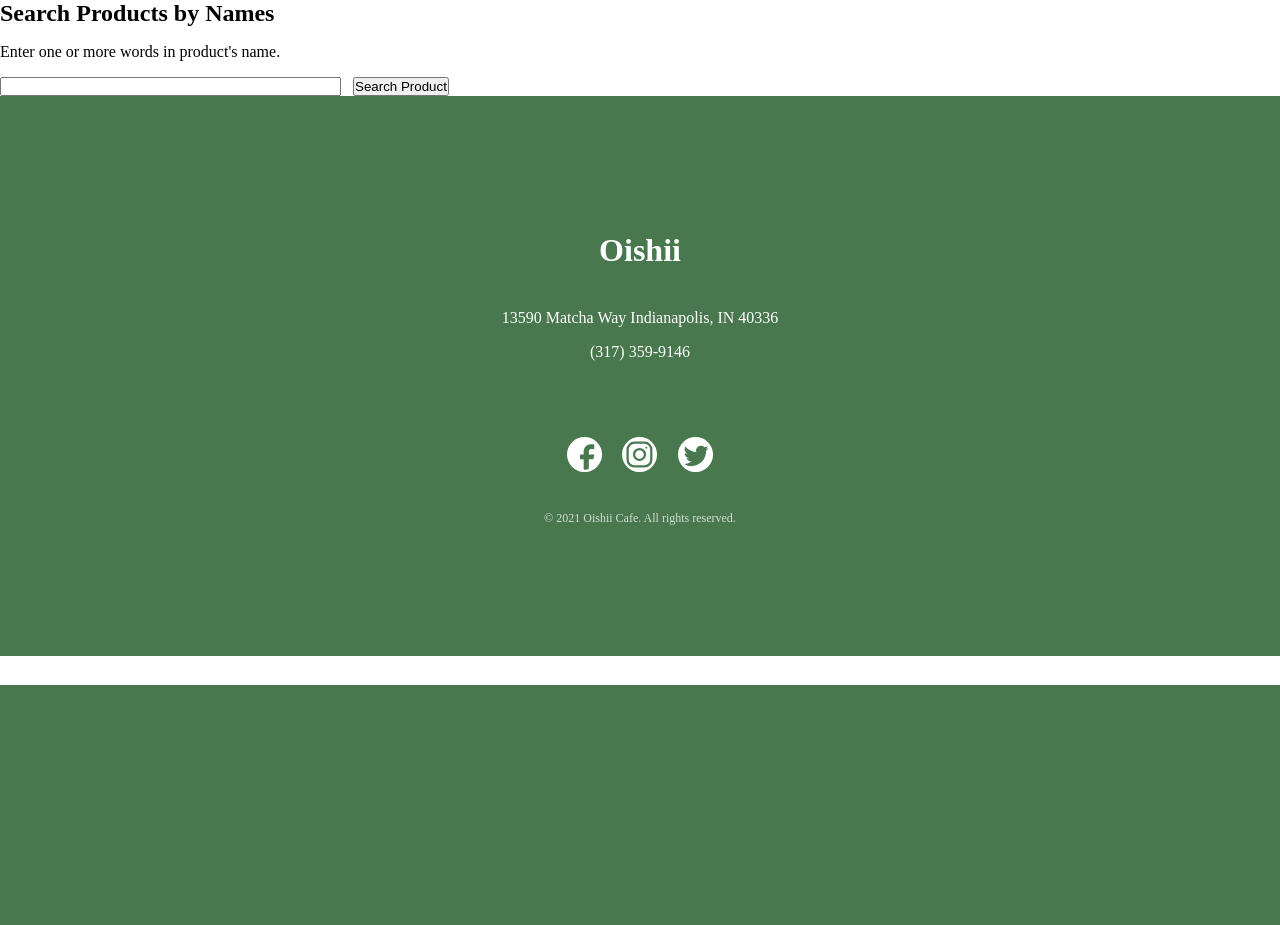
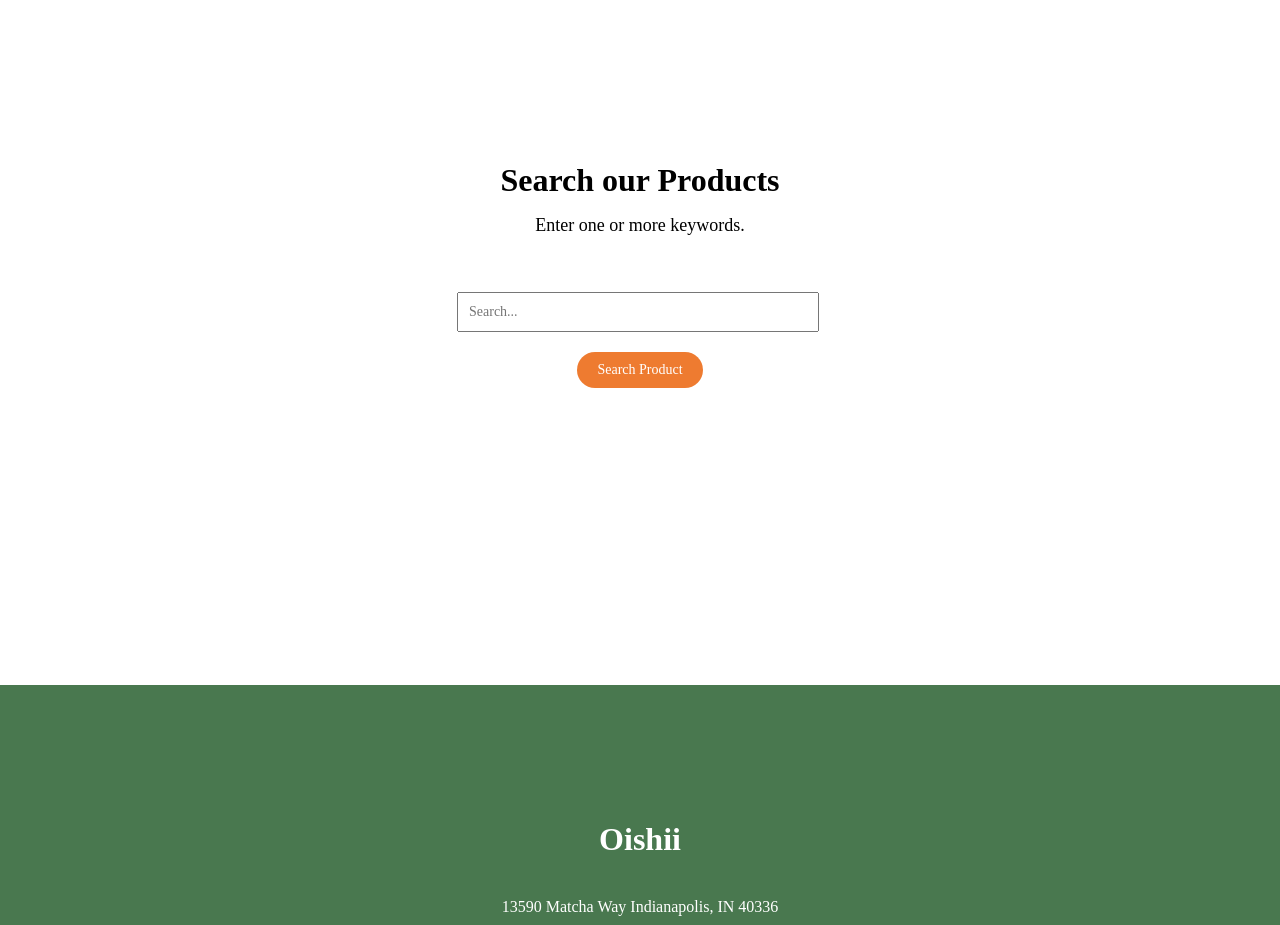
Before and after one commit to k-dicken/I210-Final, a PHP site: page /searchproducts.php in a window 1280 px wide. Shown: the part 115-1040 px from the top of the page. Before the commit the page ends 800 px from the top, so only its background shows below. Run offline with PHP 8.4, Linux system fonts and the light colour scheme; some libraries are stand-ins or nearby versions; some web fonts are replaced.

Commit message:
finishing touches! style simple display screens + search pages + user profile

```diff
--- a/searchproducts.php
+++ b/searchproducts.php
@@ -9,11 +9,13 @@ $page_title = "Search product";
 
 include ('includes/header.php');
 ?>
-    <h2>Search Products by Names</h2>
-    <p>Enter one or more words in product's name.</p>
-    <form action="searchproductresults.php" method="get">
-        <input type="text" name="terms" size="40" required />&nbsp;&nbsp;
-        <input type="submit" name="Submit" id="Submit" value="Search Product" />
-    </form>
+    <div class="search-page full page-display">
+        <h2 class="p-title">Search our Products</h2>
+        <p class="p-textLarge">Enter one or more keywords.</p>
+        <form action="searchproductresults.php" method="get">
+            <input style="margin-top: 40px; padding: 10px" class="p-textSmall" placeholder="Search..." type="text" name="terms" size="40" required />&nbsp<br>
+            <input style="margin-top: 20px" class="p-textSmall button" type="submit" name="Submit" id="Submit" value="Search Product" />
+        </form>
+    </div>
 <?php
 include ('includes/footer.php');
--- a/userverifyaccount.php
+++ b/userverifyaccount.php
@@ -29,8 +29,7 @@ if  ($query ->num_rows){
     $row = $query ->fetch_assoc();
     $_SESSION['login'] = $username;
     $_SESSION['role'] = $row['role'];
-    $_SESSION['name'] = $row['first_name'];
-    $_SESSION['userID'] = $row['user_id'];
+    $_SESSION['name'] = $row['first_name'] . " " . $row['last_name'];
     $_SESSION['login_status'] = 1;
 }
 
--- a/www/css/styles.css
+++ b/www/css/styles.css
@@ -35,6 +35,26 @@ REUSED CLASSES (FONTS, SECTIONS, CENTERING)
     min-height: calc(100vh - 115px);
 
     margin: 0 auto;
+}
+
+.page-display {
+    display: flex;
+    flex-direction: column;
+    align-items: center;
+    justify-content: center;
+    padding-bottom: 200px;
+    text-align: center;
+}
+
+.button {
+    padding: 10px 20px;
+    border-radius: 40px;
+    border: none;
+    cursor: pointer;
+
+    text-decoration: none;
+    color: white;
+    background-color: #EE7B30;
 }
 
 .logo {
@@ -85,6 +105,10 @@ fonts
     font-family: WorkSans;
     src: url(fonts/Work_Sans/WorkSans-VariableFont_wght.ttf);
 }
+
+/*
+Simple Display Page
+*/
 
 /*
 header
@@ -937,6 +961,7 @@ SHOW CART
 
 .cart-item {
     width: 90%;
+    margin: 0 auto;
 
     border-radius: 100px;
     background-color: #f2f3f2;
@@ -1034,7 +1059,32 @@ SHOW CART
 }
 
 .profile-content-info {
-    width: 50%;
+    margin: 0 auto;
 
-    padding: 20px 0;
+    display: flex;
+    justify-content: center;
+    flex-direction: column;
+
+    text-align: center;
 }
+
+.profile-user-fullname {
+    text-transform: uppercase;
+    font-weight: normal;
+}
+
+.profile-user-username {
+    margin-top: 10px;
+    margin-bottom: 60px;
+}
+
+.profile-user-logout {
+    margin: 0 auto;
+}
+
+/* Search */
+.search-link {
+    text-decoration: none;
+    font-weight: bold;
+    color: #EE7B30;
+}
```
Also changed, not shown: checkout.php (+5 -2 lines), logout.php (+4 -3 lines), searchproductresults.php (+41 -20 lines), userprofile.php (+4 -4 lines).
